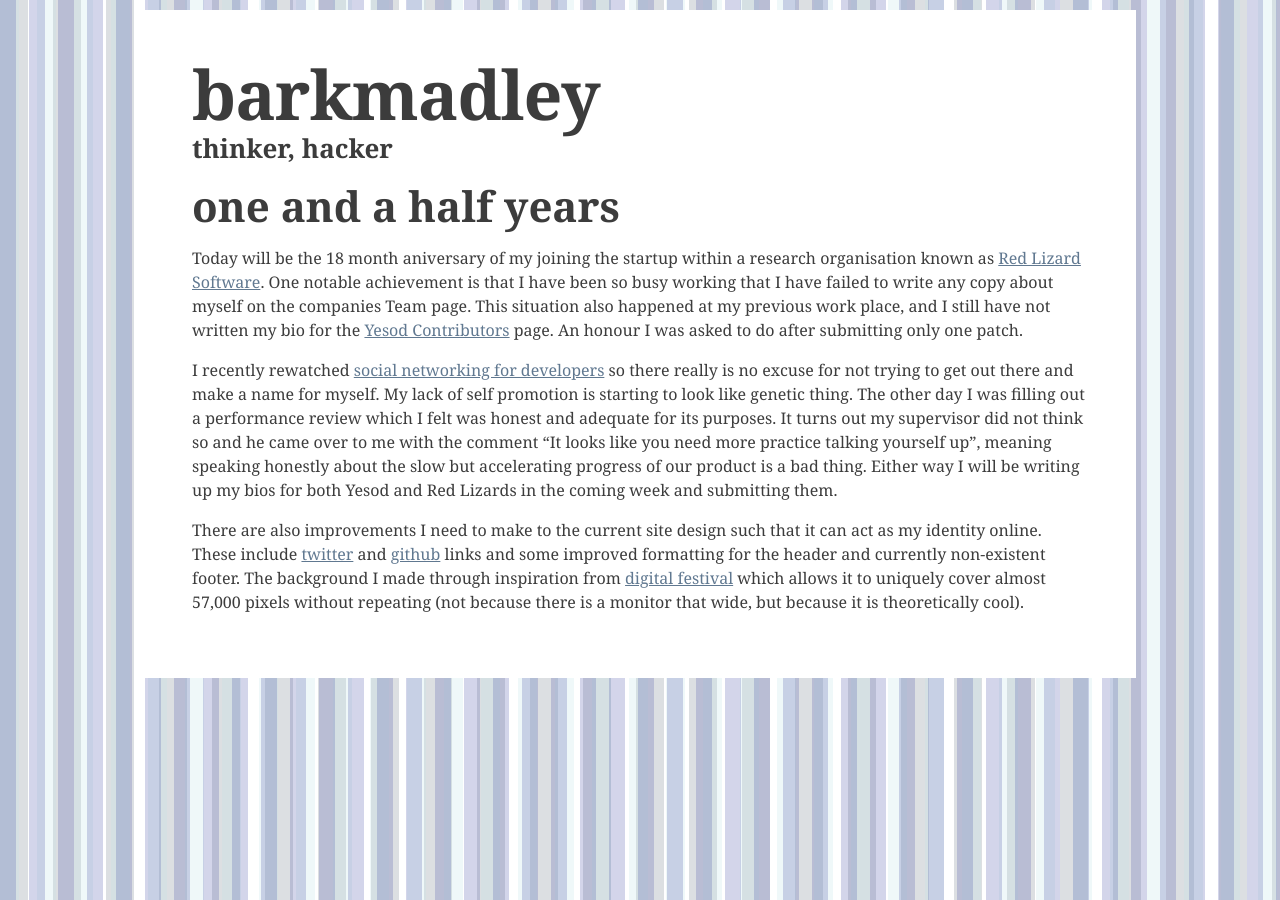
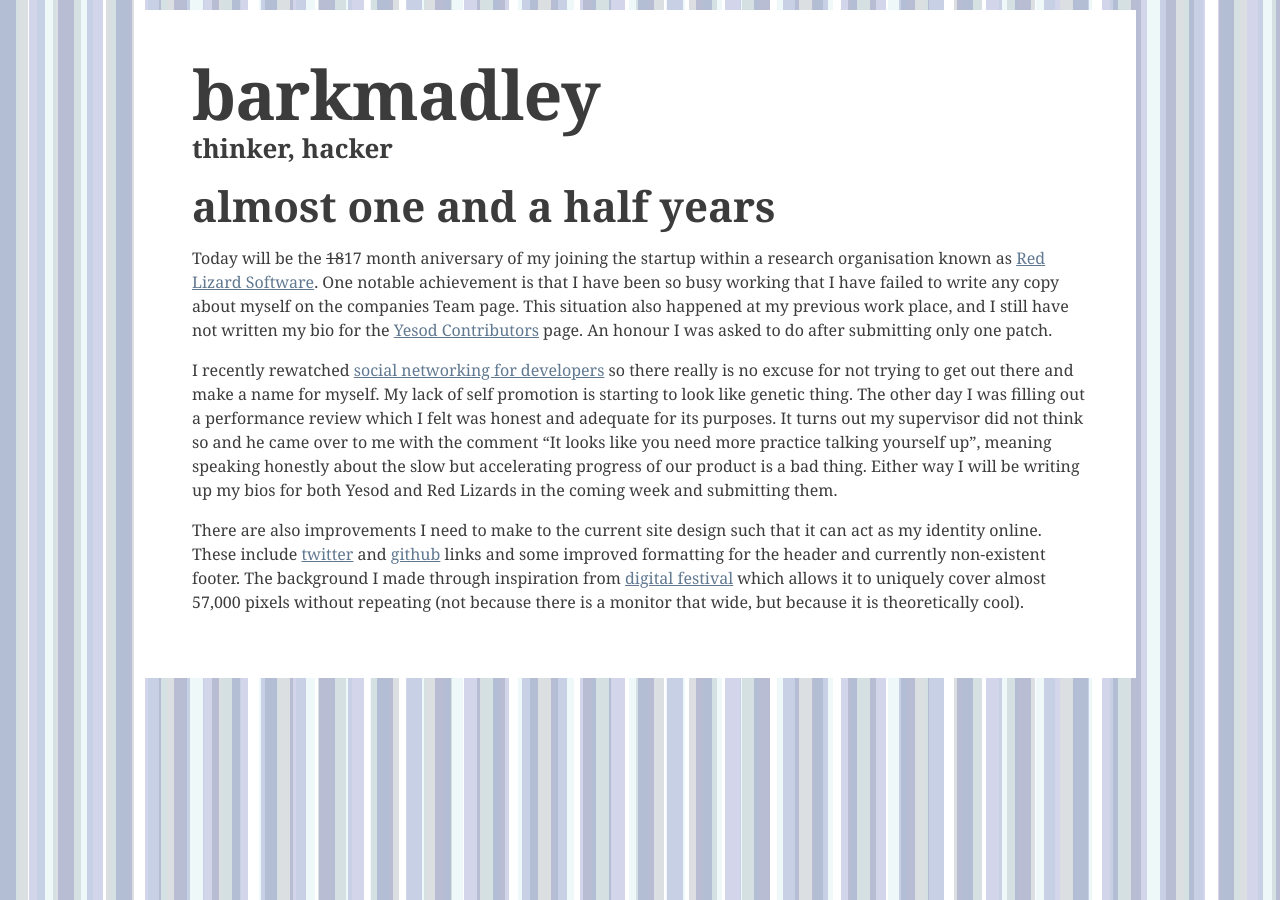
Before and after one commit to barkmadley/barkmadley.github.com, a Jekyll site: the page built from _posts/2011-06-04-one-and-a-half-years.md, in a window 1280 px wide. Built offline with Jekyll 4.4.1, drawn with Linux system fonts in a browser that asks for light colours; nearby versions of some CDN libraries; Markdown is read by kramdown in place of the engine named in the settings.

Commit message:
fixed date problem

```diff
--- a/_posts/2011-06-04-one-and-a-half-years.md
+++ b/_posts/2011-06-04-one-and-a-half-years.md
@@ -1,15 +1,16 @@
 ---
 layout: post
-title: one and a half years
+title: almost one and a half years
 ---
 
-Today will be the 18 month aniversary of my joining the startup within a
-research organisation known as [Red Lizard Software](http://redlizards.com/).
-One notable achievement is that I have been so busy working that I have failed
-to write any copy about myself on the companies Team page. This situation also
-happened at my previous work place, and I still have not written my bio for the
-[Yesod Contributors](http://www.yesodweb.com/page/contributors/) page. An honour
-I was asked to do after submitting only one patch.
+Today will be the <strike>18</strike>17 month aniversary of my joining the
+startup within a research organisation known as [Red Lizard
+Software](http://redlizards.com/).  One notable achievement is that I have been
+so busy working that I have failed to write any copy about myself on the
+companies Team page. This situation also happened at my previous work place, and
+I still have not written my bio for the [Yesod
+Contributors](http://www.yesodweb.com/page/contributors/) page. An honour I was
+asked to do after submitting only one patch.
 
 I recently rewatched [social networking for
 developers](http://www.hanselman.com/blog/FoundVideoSocialNetworkingForDevelopersAndMakingYourBlogSuckLess.aspx)
```
